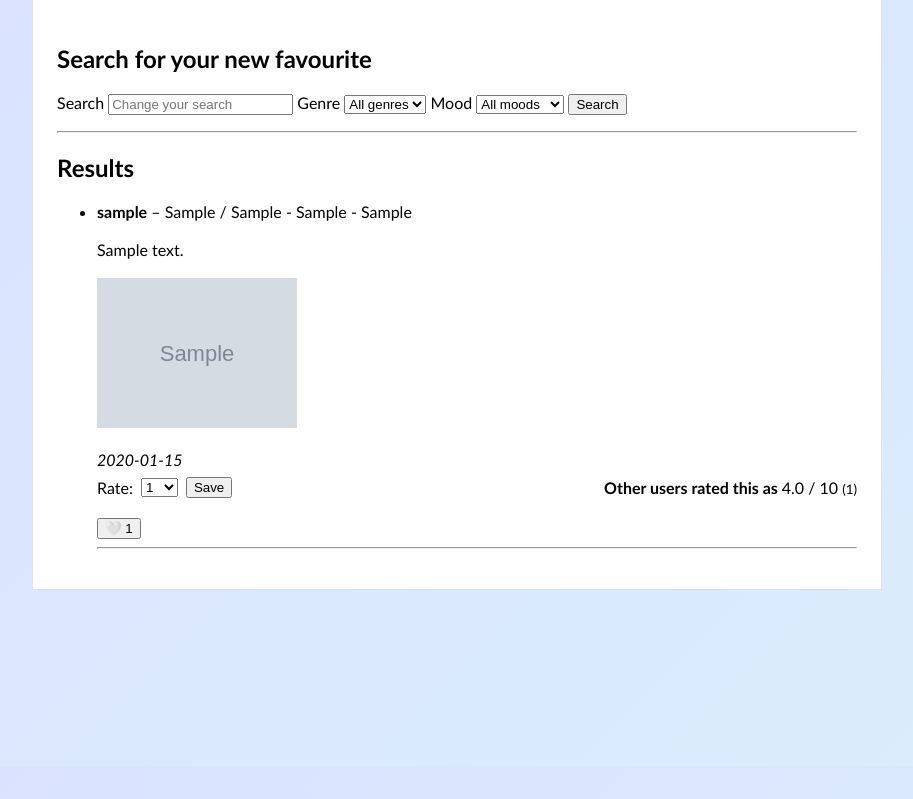
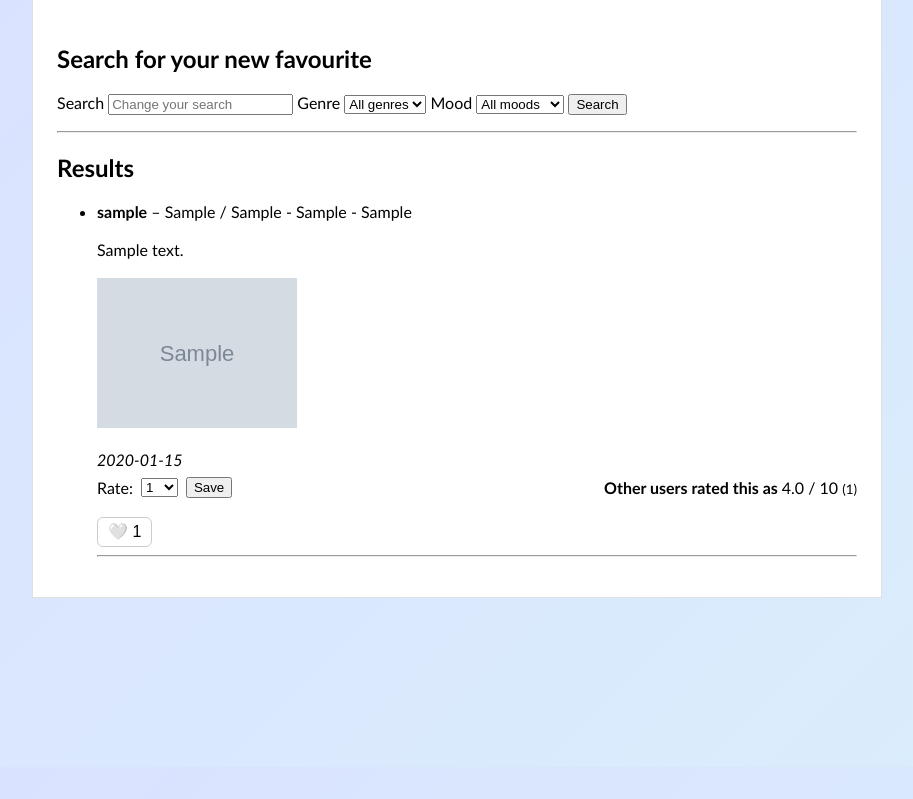
Before and after one commit to nessamerivirta/tikaweb-mood-music-recommendations, a Flask app: page /search in a window 1280 px wide. Shown: the part 33-832 px from the top of the page, without its empty margins (183-1096 px from the left). Run offline with Flask 3, Linux system fonts and the light colour scheme; tables that the repository leaves empty hold one stand-in row (values such as "Sample post"); grey boxes marked "Sample" are stand-in pictures.

Commit message:
Style for a disabled button created

```diff
--- a/static/main.css
+++ b/static/main.css
@@ -69,3 +69,18 @@ body {
   align-items: center;
   margin-bottom: 1rem;
 }
+
+.like-btn {
+  background: none;
+  color: inherit;
+  border: 1px solid #ccc;
+  border-radius: 6px;
+  padding: 6px 10px;
+  font-size: 16px;
+  line-height: 1;
+}
+
+button:disabled {
+    opacity: 0.5;
+    cursor: not-allowed;
+}
```
